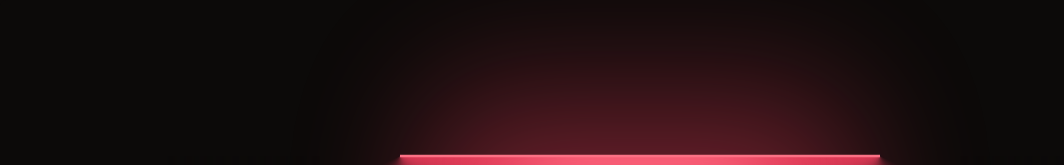
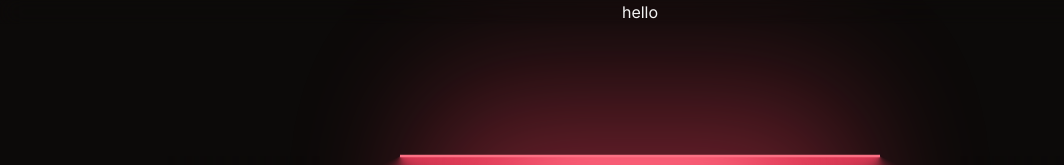
Before and after one commit to Ayush-Singh24/HealthClub-FE, a Next.js app: page / in a window 1280 px wide. Shown: the top 165 px of the page, without its empty margins (0-1064 px from the left). Built offline with nearby package versions, Linux system fonts and the light colour scheme.

Commit message:
navbar basic theming

```diff
--- a/src/app/page.tsx
+++ b/src/app/page.tsx
@@ -1,11 +1,13 @@
 "use client";
 
 import Features from "@/components/features";
+import Navbar from "@/components/ui/navbar";
 import Welcome from "@/components/welcome";
 
 export default function Home() {
   return (
     <>
+      <Navbar />
       <Welcome />
       <Features />
     </>
--- /dev/null
+++ b/src/components/ui/navbar.tsx
@@ -0,0 +1,7 @@
+export default function Navbar() {
+  return (
+    <div className="w-full flex justify-center fixed top-0 z-1000 bg-[rgba(12, 10, 9, 1,0.6)] backdrop-blur-md">
+      <div className="flex items-center">hello</div>
+    </div>
+  );
+}
--- a/src/components/welcome.tsx
+++ b/src/components/welcome.tsx
@@ -6,7 +6,7 @@ import { Titan_One } from "next/font/google";
 const titanOne = Titan_One({ subsets: ["latin"], weight: "400" });
 export default function Welcome() {
   return (
-    <section className="min-h-screen w-full">
+    <section className="w-full min-h-screen relative z-[-1]">
       <LampContainer>
         <motion.h1
           initial={{ opacity: 0.5, y: 160 }}
```
